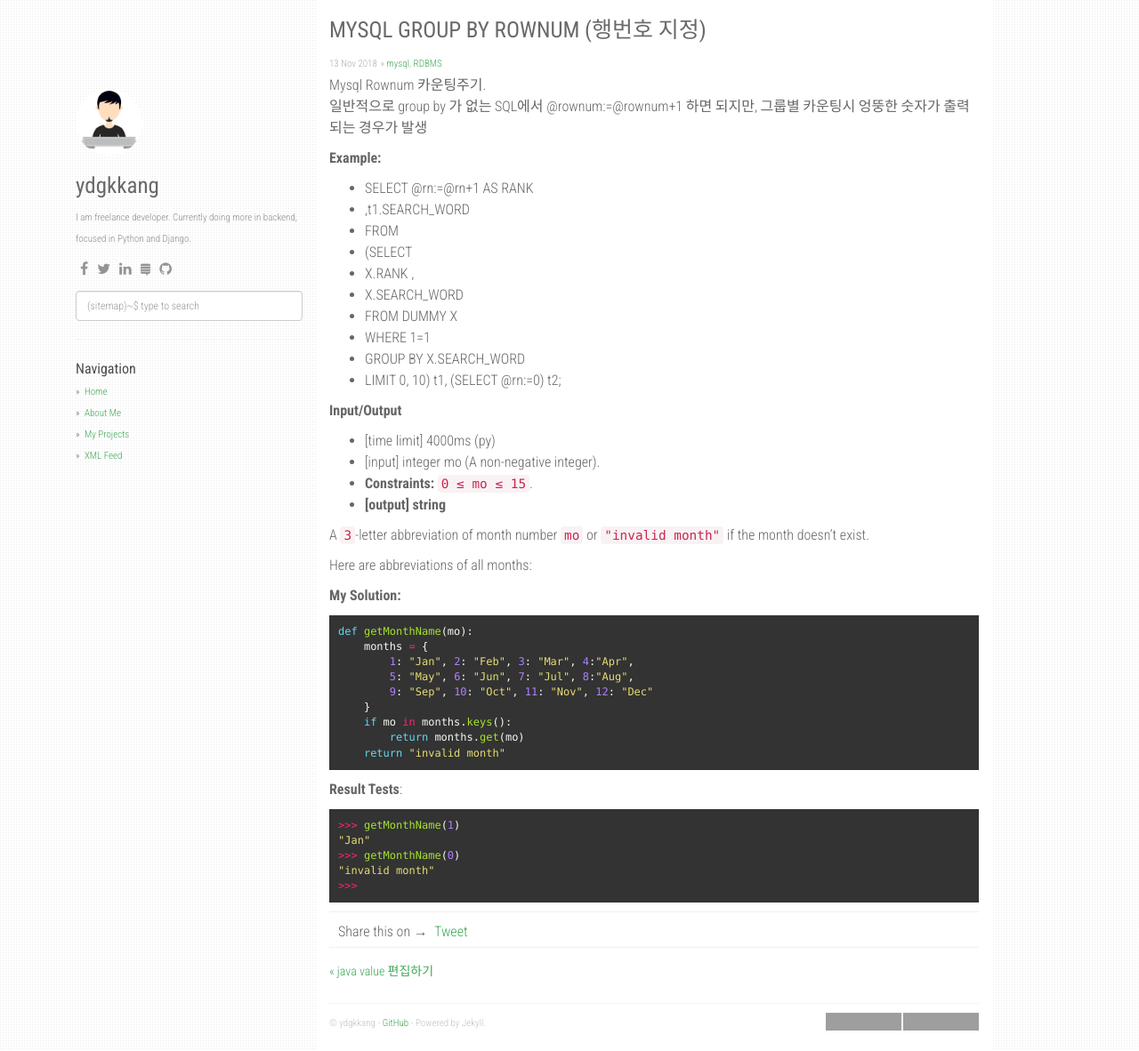
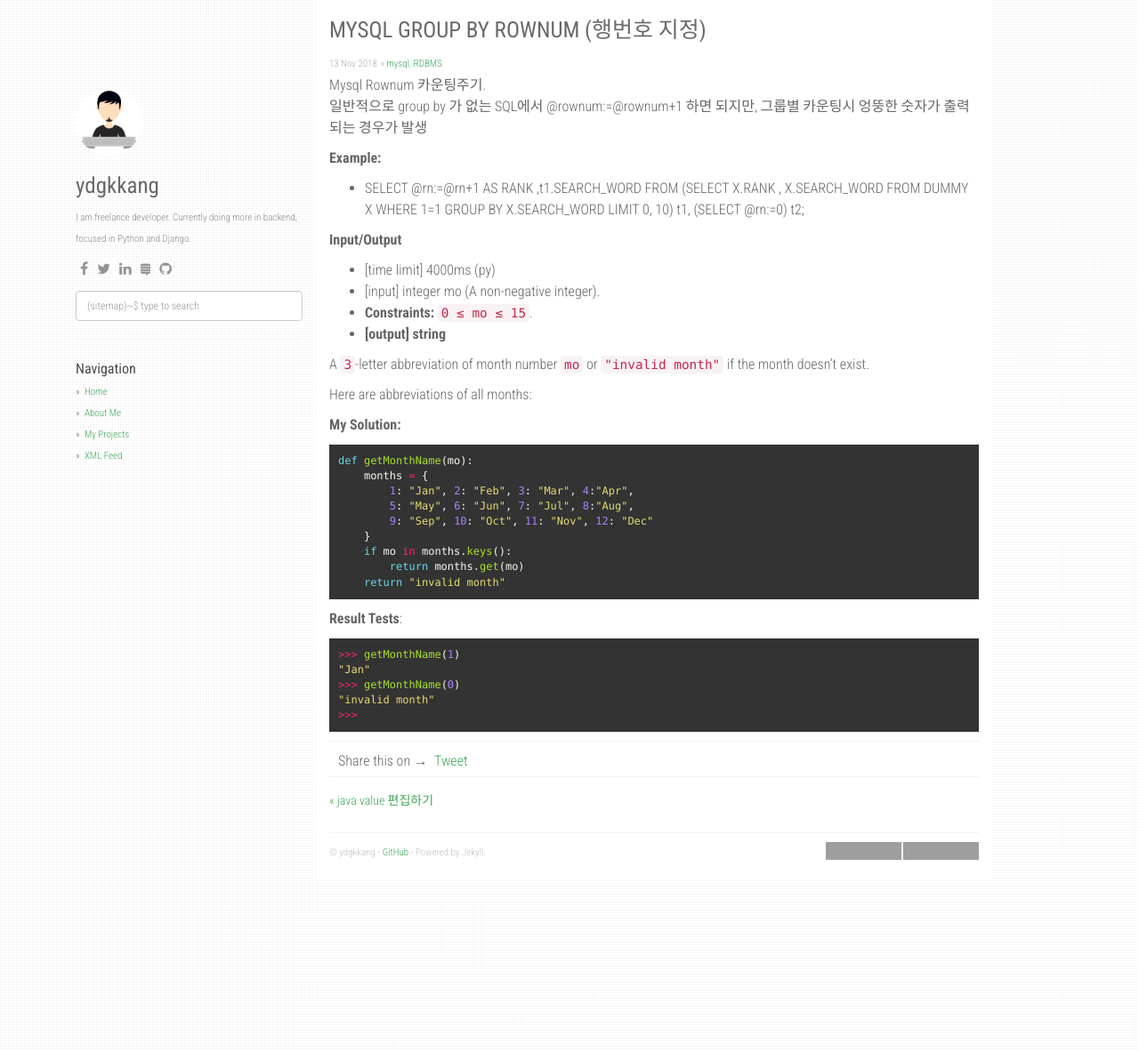
Before and after one commit to ydgkkang/ydgkkang.github.io, a Jekyll site: the page built from _posts/2016-06-11-get-month-name-cf.md, in a window 1280 px wide and 1182 px high. Shown: the whole window at 89% size. Built offline with Jekyll 4.4.1, drawn with Linux system fonts in a browser that asks for light colours; nearby versions of some CDN libraries; comment, search, counter and statistics services are not loaded; grey boxes are pictures that could not be loaded.

```diff
--- a/_posts/2016-06-11-get-month-name-cf.md
+++ b/_posts/2016-06-11-get-month-name-cf.md
@@ -14,15 +14,15 @@ Mysql Rownum 카운팅주기.
 **Example:**
 
 *		SELECT @rn:=@rn+1 AS RANK
-*                  ,t1.SEARCH_WORD
-*        FROM
-*        (SELECT
-*                X.RANK ,
-*                X.SEARCH_WORD
-*        FROM DUMMY X
-*        WHERE 1=1
-*        GROUP BY X.SEARCH_WORD
-*        LIMIT 0, 10) t1, (SELECT @rn:=0) t2;
+                  ,t1.SEARCH_WORD
+        FROM
+        (SELECT
+                X.RANK ,
+                X.SEARCH_WORD
+        FROM DUMMY X
+        WHERE 1=1
+        GROUP BY X.SEARCH_WORD
+        LIMIT 0, 10) t1, (SELECT @rn:=0) t2;
 
 **Input/Output**
 
```
